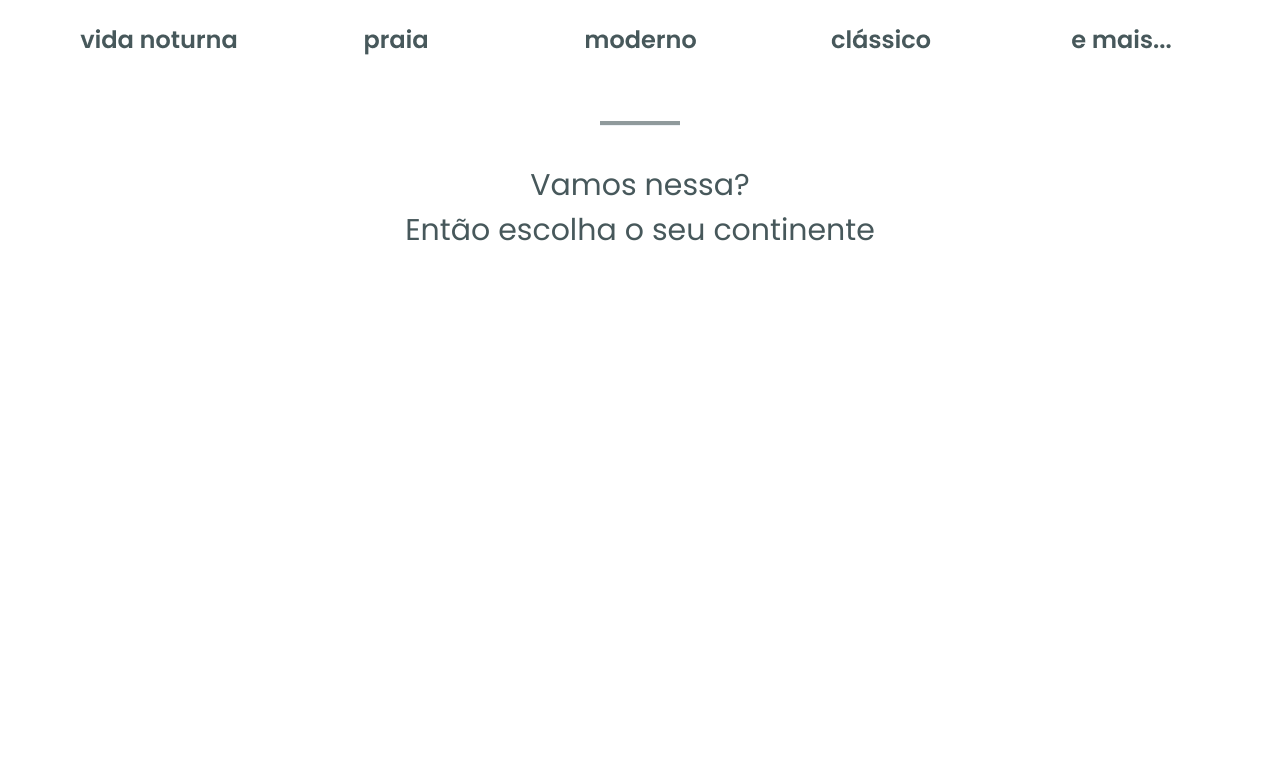
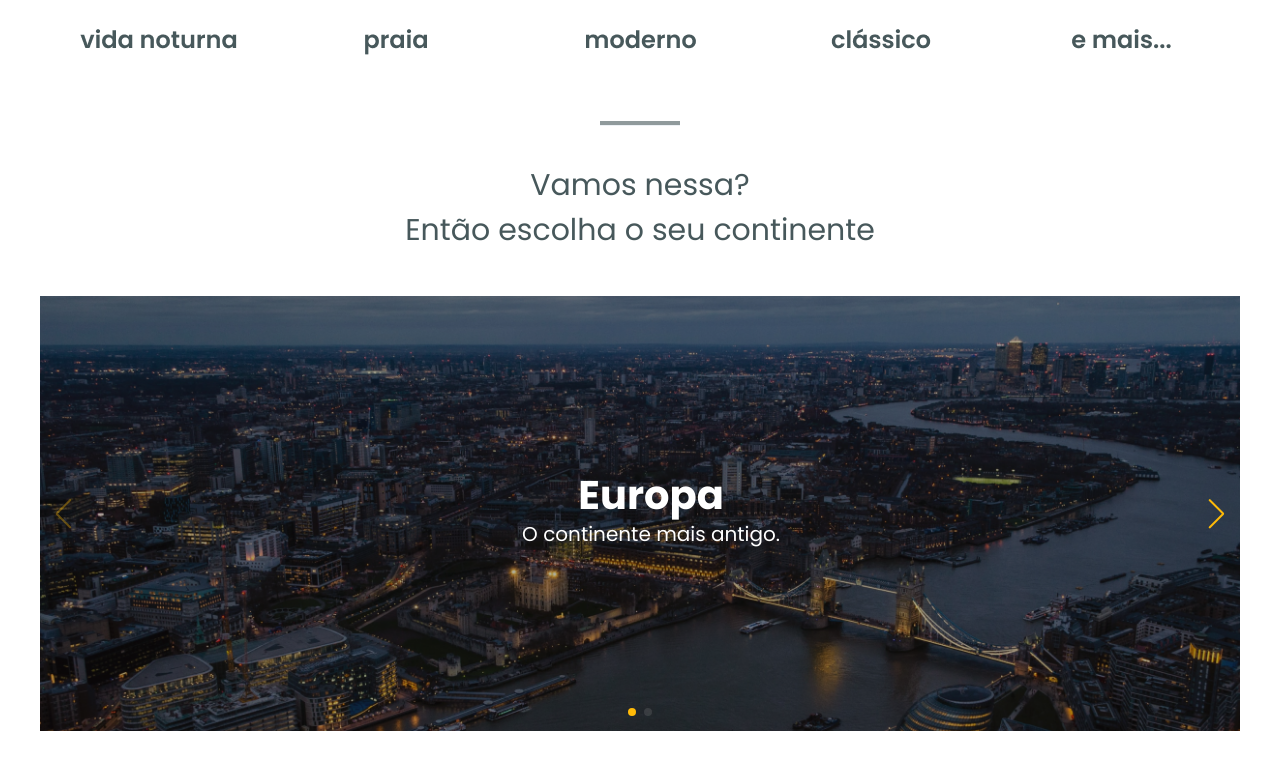
Before and after one commit to pedroviniciusn/world-trip, a Next.js app: page / in a window 1280 px wide. Shown: the part 545-1314 px from the top of the page. Before the commit the page ends 813 px from the top, so only its background shows below. Built offline with nearby package versions, Linux system fonts and the light colour scheme.

Commit message:
:sparkles: feat: Pagina home

```diff
--- a/package.json
+++ b/package.json
@@ -22,6 +22,7 @@
     "next": "13.1.6",
     "react": "18.2.0",
     "react-dom": "18.2.0",
+    "swiper": "^9.0.0",
     "typescript": "4.9.4"
   }
 }
--- /dev/null
+++ b/src/components/Slide/index.tsx
@@ -0,0 +1,49 @@
+import React, { useRef, useState } from "react";
+// Import Swiper React components
+import { Swiper, SwiperSlide } from "swiper/react";
+
+import imageEurope from "../../../public/images_project/slide_continents/europe.png";
+
+// Import Swiper styles
+import "swiper/css";
+import "swiper/css/navigation";
+import "swiper/css/pagination";
+
+import { Navigation, Pagination, Mousewheel, Keyboard } from "swiper";
+import { Box, Flex, Heading, Text } from "@chakra-ui/react";
+import Image from "next/image";
+
+export function Slide() {
+  return (
+    <Box pt={7} pl={10} pr={10} pb={10}>
+      <Swiper
+        cssMode={true}
+        navigation={true}
+        pagination={true}
+        mousewheel={true}
+        keyboard={true}
+        modules={[Navigation, Pagination, Mousewheel, Keyboard]}
+        className="mySwiper"
+      >
+        <SwiperSlide>
+          <Image src={imageEurope} alt="europe" />
+          <Flex
+            flexDirection="column"
+            position="absolute"
+            top="175px"
+            right="460px"
+            textAlign="center"
+          >
+            <Heading color="light.900" fontSize="40">
+              Europa
+            </Heading>
+            <Text color="light.900" fontSize="20" >
+              O continente mais antigo.
+            </Text>
+          </Flex>
+        </SwiperSlide>
+        <SwiperSlide>Slide 2</SwiperSlide>
+      </Swiper>
+    </Box>
+  );
+}
--- /dev/null
+++ b/src/components/Slide/styles.css
@@ -0,0 +1,44 @@
+.swiper {
+  width: 100%;
+  height: 100%;
+}
+
+.swiper .swiper-button-next {
+  color: rgb(255, 186, 8);
+}
+
+.swiper .swiper-button-prev {
+  color: rgb(255, 186, 8);
+}
+
+.swiper .swiper-button-prev::after {
+  font-size: 30px;
+}
+
+.swiper .swiper-button-next::after {
+  font-size: 30px;
+}
+
+.swiper .swiper-pagination-bullet {
+  background: rgb(153, 153, 153)
+}
+
+.swiper .swiper-pagination-bullet-active {
+  background: rgb(255, 186, 8);;
+}
+.swiper-slide {
+  text-align: center;
+  font-size: 18px;
+  background: #fff;
+
+  display: flex;
+  justify-content: center;
+  align-items: center;
+}
+
+.swiper-slide img {
+  display: block;
+  width: 100%;
+  height: 100%;
+  object-fit: cover;
+}
--- a/src/pages/_app.tsx
+++ b/src/pages/_app.tsx
@@ -3,6 +3,8 @@ import type { AppProps } from "next/app";
 import { ChakraProvider } from "@chakra-ui/react";
 
 import { theme } from "src/styles/theme";
+
+import "../components/Slide/styles.css"
 
 export default function App({ Component, pageProps }: AppProps) {
   return (
--- a/src/pages/index.tsx
+++ b/src/pages/index.tsx
@@ -1,4 +1,5 @@
 import { Header } from "@/components/Header";
+import { Slide } from '@/components/Slide';
 import { TravelTypes } from '@/components/TravelTypes';
 import { Box, Center, Divider, Flex, Text, theme } from "@chakra-ui/react";
 import Image from "next/image";
@@ -19,6 +20,7 @@ export default function Home() {
         <Text fontSize={30}>Vamos nessa?</Text>
         <Text fontSize={30}>Então escolha o seu continente</Text>
       </Flex>
+      <Slide />
     </Box>
   );
 }
```
Also changed, not shown: 2 other files (tests, documents, lock files or other folders).
